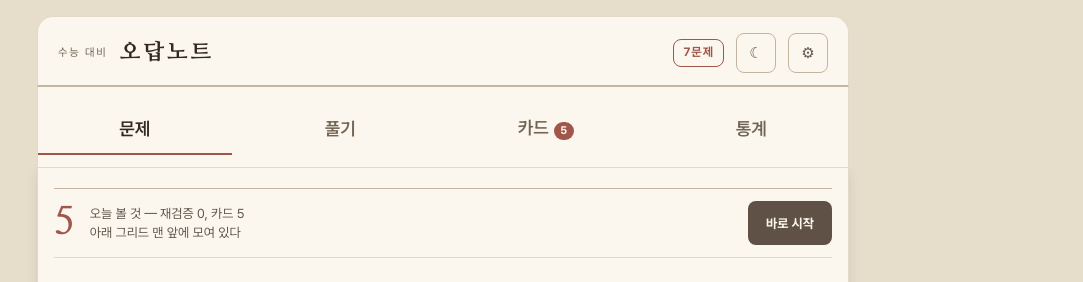
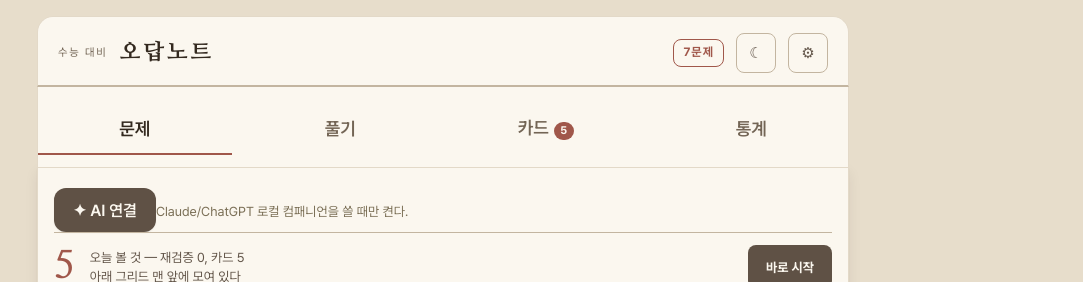
Before and after one commit to hansoullee20/wrongnote, a React (Vite) app: page / in a window 1280 px wide. Shown: the top 282 px of the page, without its empty margins (197-1280 px from the left). Built offline with nearby package versions, Linux system fonts and the light colour scheme; no server answers.

Commit message:
fix(browser): make localhost AI bridge explicit opt-in

```diff
--- a/src/App.jsx
+++ b/src/App.jsx
@@ -45,6 +45,7 @@ const TABS = [
 const THEME_KEY = "wr_theme";
 const PALETTE_KEY = "wr_palette";
 const LOCALE_KEY = "wr_locale";
+const AI_COMPANION_KEY = "wr_ai_companion_enabled";
 
 const isThemePreference = (v) =>
   v === "system" || v === "light" || v === "dark";
@@ -66,6 +67,10 @@ function initialLocale() {
   return localStorage.getItem(LOCALE_KEY) === "en" ? "en" : "ko";
 }
 
+function initialAiCompanionEnabled() {
+  return localStorage.getItem(AI_COMPANION_KEY) === "1";
+}
+
 export default function App() {
   // 부팅 시 1회 로드 + 마이그레이션. 파싱 실패면 저장을 잠가 원본을 보호한다.
   const [boot] = useState(loadAll);
@@ -73,6 +78,7 @@ export default function App() {
   const [systemTheme, setSystemTheme] = useState(systemScheme);
   const [palette, setPalette] = useState(initialPalette);
   const [locale, setLocale] = useState(initialLocale);
+  const [aiCompanionEnabled, setAiCompanionEnabled] = useState(initialAiCompanionEnabled);
 
   useEffect(() => {
     const mq = window.matchMedia?.("(prefers-color-scheme: dark)");
@@ -138,9 +144,15 @@ export default function App() {
     acceptReady: acceptAiReady,
     rejectReady: rejectAiReady,
   } = useCompanionInbox({
-    // 폼을 쓰는 동안 새 delivery를 claim하지 않는다. 이미 받은 delivery는
-    // hook이 lease를 계속 갱신하므로 검토 중 사라지지 않는다.
-    enabled: !storageLocked && !recording && !settingsOpen && !aiReviewOpen,
+    /* localhost를 기본으로 두드리면 companion을 쓰지 않는 모든 브라우저가
+       ERR_CONNECTION_REFUSED를 남기고, Local Network Access 권한도 맥락 없이
+       뜰 수 있다. 사용자가 'AI 연결'을 명시적으로 켠 뒤에만 폴링한다. */
+    enabled:
+      aiCompanionEnabled &&
+      !storageLocked &&
+      !recording &&
+      !settingsOpen &&
+      !aiReviewOpen,
   });
 
   const storageBanner = storageLocked ? (
@@ -206,6 +218,12 @@ export default function App() {
     [notes]
   );
   const cardDueCount = useMemo(() => dueCards(cards).length, [cards]);
+
+  function setAiBridgeEnabled(enabled) {
+    if (enabled) localStorage.setItem(AI_COMPANION_KEY, "1");
+    else localStorage.removeItem(AI_COMPANION_KEY);
+    setAiCompanionEnabled(enabled);
+  }
 
   function applyDerivedTag(draft) {
     if (draft.derived === "yes" && !draft.tags.includes("지위 오해")) {
@@ -434,6 +452,23 @@ export default function App() {
           </div>
         )}
 
+        {!recording && !settingsOpen && !aiReviewOpen && !aiReady && (
+          <div className="form-shell" data-testid="ai-companion-control">
+            <button
+              type="button"
+              className={`btn ${aiCompanionEnabled ? "btn--ghost" : "btn--ink"}`}
+              data-testid="ai-companion-enable"
+              aria-pressed={aiCompanionEnabled}
+              onClick={() => setAiBridgeEnabled(!aiCompanionEnabled)}
+            >
+              {aiCompanionEnabled ? "✦ AI 연결됨 · 끄기" : "✦ AI 연결"}
+            </button>
+            {!aiCompanionEnabled && (
+              <span className="hint">Claude/ChatGPT 로컬 컴패니언을 쓸 때만 켠다.</span>
+            )}
+          </div>
+        )}
+
         {aiReady && !recording && !settingsOpen && !aiReviewOpen && (
           <div className="form-shell" data-testid="ai-inbox-badge">
             <button
```
